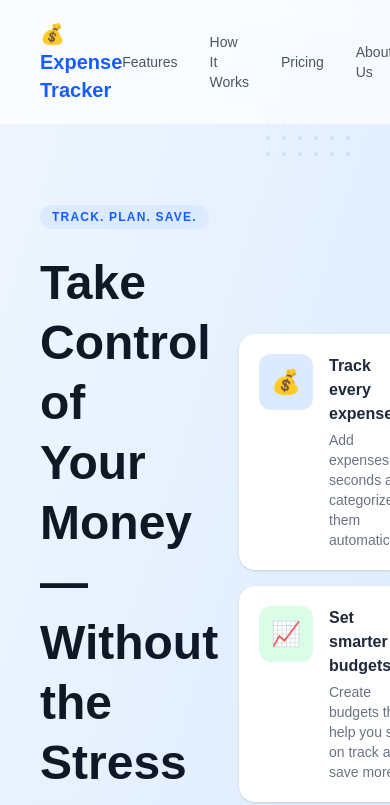
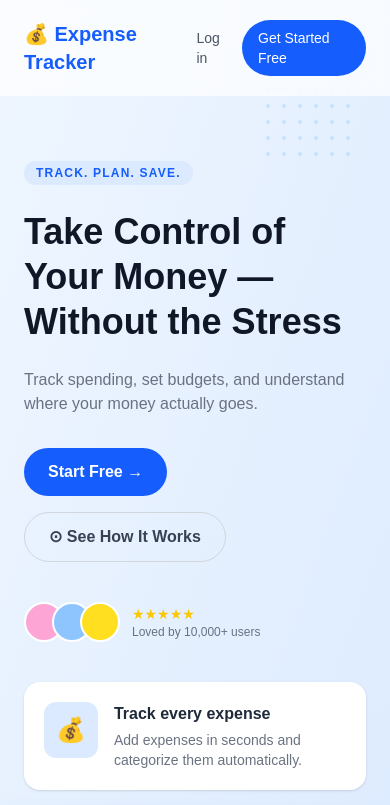
Before and after one commit to fanjorin/grp3-expense-tracker, a Next.js app in the folder frontend/: page /landing in a window 390 px wide. Shown: the top 805 px of the page. Built offline with nearby package versions, Linux system fonts and the light colour scheme.

Commit message:
feat: add responsiveness and polish to landing page

```diff
--- a/frontend/app/landing/components/Hero.jsx
+++ b/frontend/app/landing/components/Hero.jsx
@@ -2,7 +2,7 @@ import FeatureCards from "./FeatureCards";
 
 export default function Hero() {
   return (
-    <section className="flex items-center justify-between px-10 py-20">
+    <section className="flex flex-col md:flex-row items-center justify-between px-6 md:px-10 py-16 md:py-20 gap-10">
 
       {/* Left Side */}
       <div className="max-w-lg">
@@ -13,20 +13,20 @@ export default function Hero() {
         </div>
 
         {/* Headline */}
-        <h1 className="text-5xl font-extrabold text-gray-900 leading-tight mb-6">
+        <h1 className="text-4xl md:text-5xl font-extrabold text-gray-900 leading-tight mb-6">
           Take Control of <br />
           Your Money — <br />
           Without the Stress
         </h1>
 
         {/* Subtext */}
-        <p className="text-gray-500 text-lg mb-8">
-          Track spending, set budgets, and understand <br />
+        <p className="text-gray-500 text-base md:text-lg mb-8">
+          Track spending, set budgets, and understand
           where your money actually goes.
         </p>
 
         {/* Buttons */}
-        <div className="flex items-center gap-4 mb-10">
+        <div className="flex flex-wrap items-center gap-4 mb-10">
           <a href="#" className="flex items-center gap-2 bg-blue-600 text-white px-6 py-3 rounded-full font-semibold hover:bg-blue-700">
             Start Free →
           </a>
--- a/frontend/app/landing/components/LandingNavbar.jsx
+++ b/frontend/app/landing/components/LandingNavbar.jsx
@@ -1,14 +1,14 @@
 export default function LandingNavbar() {
   return (
-    <nav className="flex items-center justify-between px-10 py-5 bg-white/70 backdrop-blur-sm sticky top-0 z-50">
+    <nav className="flex items-center justify-between px-6 md:px-10 py-5 bg-white/70 backdrop-blur-sm sticky top-0 z-50">
 
       {/* Logo */}
       <div className="flex items-center gap-2 text-blue-600 font-bold text-xl">
         💰 Expense Tracker
       </div>
 
-      {/* Nav Links */}
-      <div className="flex items-center gap-8 text-sm text-gray-600">
+      {/* Nav Links - Hidden on mobile */}
+      <div className="hidden md:flex items-center gap-8 text-sm text-gray-600">
         <a href="#" className="hover:text-blue-600">Features</a>
         <a href="#" className="hover:text-blue-600">How It Works</a>
         <a href="#" className="hover:text-blue-600">Pricing</a>
@@ -17,11 +17,11 @@ export default function LandingNavbar() {
       </div>
 
       {/* Buttons */}
-      <div className="flex items-center gap-4">
+      <div className="flex items-center gap-3">
         <a href="#" className="text-sm text-gray-600 hover:text-blue-600">
           Log in
         </a>
-        <a href="#" className="bg-blue-600 text-white text-sm px-5 py-2 rounded-full hover:bg-blue-700">
+        <a href="#" className="bg-blue-600 text-white text-sm px-4 md:px-5 py-2 rounded-full hover:bg-blue-700">
           Get Started Free
         </a>
       </div>
```
